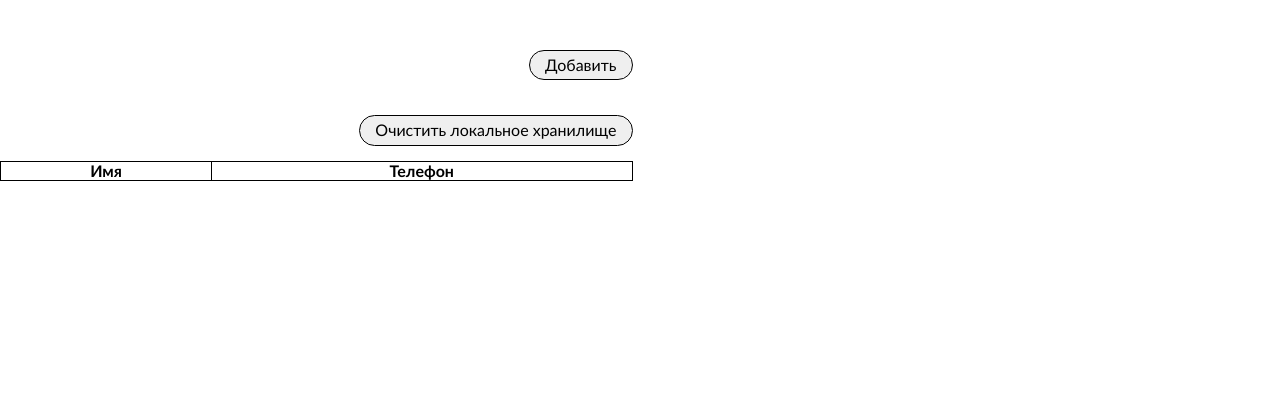
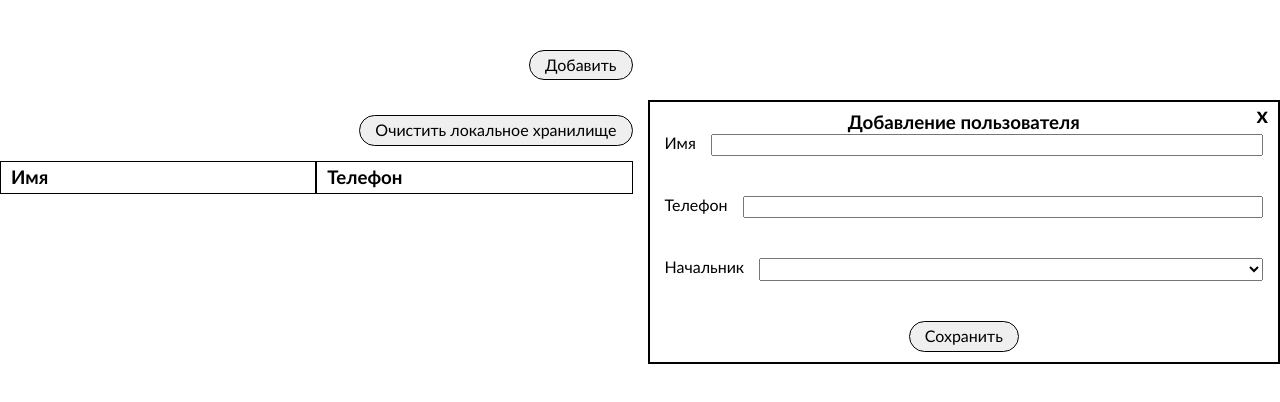
Before and after one commit to md-ibragimov/roistat-vue-test, a Vue app: page / in a window 1280 px wide. Shown: the top 402 px of the page. Built offline with nearby package versions, Linux system fonts and the light colour scheme.

Commit message:
added multilevel nesting

```diff
--- a/src/App.vue
+++ b/src/App.vue
@@ -33,14 +33,31 @@ export default {
   components: { TableVue, UserFormVue },
   data() {
     return {
-      form: false,
+      form: true,
       users: localStorage.getItem("users")
         ? JSON.parse(localStorage.getItem("users"))
         : [],
-      allUsers: [],
+      allUsers: localStorage.getItem("allUsers")
+        ? JSON.parse(localStorage.getItem("allUsers"))
+        : [],
     };
   },
   methods: {
+    search(data, value, fatherId) {
+      data.forEach((element, id) => {
+        if (element.id === fatherId) {
+          data[id].children.push({
+            id: value.id,
+            name: value.name,
+            phone: value.phone,
+            children: [],
+          });
+        } else if (element.children.length) {
+          data.children = this.search(element.children, value, fatherId);
+        }
+      });
+      return data;
+    },
     handleForm(value) {
       this.form = value;
     },
@@ -48,34 +65,16 @@ export default {
       this.allUsers.push(value);
       if (!value.boss.id) {
         this.users.push({
+          name: value.name,
           id: value.id,
-          name: value.name,
           phone: value.phone,
-          isChild: false,
           children: [],
         });
-      } else {
-        this.users = this.users.map((el) => {
-          if (el.id === value.boss.id) {
-            return {
-              ...el,
-              children: [
-                ...el.children,
-                {
-                  name: value.name,
-                  phone: value.phone,
-                  id: value.id,
-                  isChild: true,
-                },
-              ],
-            };
-          }
-          return el;
-        });
-      }
+      } else this.users = this.search(this.users, value, value.boss.id);
     },
     localStorageClean() {
       this.users = [];
+      this.allUsers = [];
     },
     sortUsers() {
       this.users.map((el) => {
@@ -92,6 +91,12 @@ export default {
     users: {
       handler(value) {
         localStorage.setItem("users", JSON.stringify(value));
+      },
+      deep: true,
+    },
+    allUsers: {
+      handler(value) {
+        localStorage.setItem("allUsers", JSON.stringify(value));
       },
       deep: true,
     },
--- a/src/components/Table.vue
+++ b/src/components/Table.vue
@@ -1,28 +1,15 @@
 <template>
-  <table class="table">
-    <tr class="tr">
-      <th
-        style="cursor: pointer"
-        @click="$emit('sortUsers')"
-        scope="col"
-        class="table-name"
-      >
-        Имя
-      </th>
-      <th scope="col" class="table-phone">Телефон</th>
-    </tr>
-    <TableItemVue
-      :user="user"
-      :users="users"
-      :key="user.id"
-      v-for="user in users"
-    />
-  </table>
+  <div class="table">
+    <div class="table-title">
+      <h3 @click="$emit('sortUsers')" class="title-name">Имя</h3>
+      <h3 class="title-phone">Телефон</h3>
+    </div>
+    <table-item-vue :widthStyle="50" :users="users" />
+  </div>
 </template>
 
 <script>
 import TableItemVue from "./TableItem.vue";
-
 export default {
   components: { TableItemVue },
   props: {
@@ -36,12 +23,23 @@ export default {
 
 <style lang="scss" scoped>
 .table {
-  border: 1px solid;
-  border-collapse: collapse;
-}
-.tr,
-.table-name,
-.table-phone {
-  border: 1px solid;
+  width: 100%;
+  height: auto;
+  overflow: auto;
+  display: flex;
+  flex-direction: column;
+  .table-title {
+    display: flex;
+    .title-name {
+      cursor: pointer;
+    }
+    .title-name,
+    .title-phone {
+      width: 50%;
+      border: 1px solid;
+      height: max-content;
+      padding: 5px 10px;
+    }
+  }
 }
 </style>
--- a/src/components/TableItem.vue
+++ b/src/components/TableItem.vue
@@ -1,32 +1,45 @@
 <template>
-  <tr class="tr" v-if="!user.isChild && !user.children.length">
-    <td class="td">{{ user.name }}</td>
-    <td class="td">{{ user.phone }}</td>
-  </tr>
-  <template v-else-if="!user.isChild && user.children.length">
-    <tr class="tr">
-      <td class="td">+ {{ user.name }}</td>
-      <td class="td">{{ user.phone }}</td>
-    </tr>
-    <tr :key="child.id" v-for="child in user.children">
-      <td class="td-child">
-        <div class="td-child-div">+ {{ child.name }}</div>
-      </td>
-      <td class="td">{{ child.phone }}</td>
-    </tr>
+  <template :key="user.id" v-for="user in users">
+    <div class="contact-wrapper" v-if="!user.children.length">
+      <div :style="{ width: `${widthStyle}%` }" class="user-name">
+        {{ children ? `+ ${user.name}` : user.name }}
+      </div>
+      <div v-if="!user.children.length" class="user-phone">
+        {{ user.phone }}
+      </div>
+    </div>
+    <template v-else>
+      <div class="contact-wrapper">
+        <div :style="{ width: `${widthStyle}%` }" class="user-name">
+          + {{ user.name }}
+        </div>
+        <div class="user-phone">
+          {{ user.phone }}
+        </div>
+      </div>
+      <TableItem
+        :widthStyle="widthStyle - 2"
+        :children="true"
+        :users="user.children"
+      />
+    </template>
   </template>
 </template>
 
 <script>
 export default {
-  methods: {},
+  name: "TableItem",
   props: {
-    user: {
-      type: Object,
+    users: {
+      type: Array,
       required: true,
     },
-    users: {
-      type: Array,
+    children: {
+      type: Boolean,
+      required: false,
+    },
+    widthStyle: {
+      type: String,
       required: true,
     },
   },
@@ -34,19 +47,24 @@ export default {
 </script>
 
 <style lang="scss" scoped>
-.td {
-  border: 1px solid;
-  text-align: center;
-}
-.td-child {
-  border: none !important;
-}
-.td-child-div {
-  width: 90%;
+.contact-wrapper {
+  width: 100%;
+  display: flex;
   margin-left: auto;
-  border-left: 1px solid;
-  text-align: center;
-  color: #fff;
-  background-color: #000;
+  .user-name,
+  .user-phone {
+    display: block;
+    height: auto;
+    border: 1px solid;
+    padding: 5px 10px;
+    width: 50%;
+  }
+  .user-name {
+    margin-left: auto;
+    align-items: flex-end;
+  }
+  .user-name-children {
+    width: 45%;
+  }
 }
 </style>
--- a/src/components/UserForm.vue
+++ b/src/components/UserForm.vue
@@ -24,7 +24,7 @@
           @input="handleSelect"
           class="user-form-item"
         >
-          <option v-for="user in users" :value="user.id" :key="user.id">
+          <option v-for="user in allUsers" :value="user.id" :key="user.id">
             {{ user.name }}
           </option>
         </select>
@@ -34,7 +34,7 @@
   </div>
 </template>
 
-<script>
+<script lang="js">
 import { v4 } from "uuid";
 
 export default {
```
